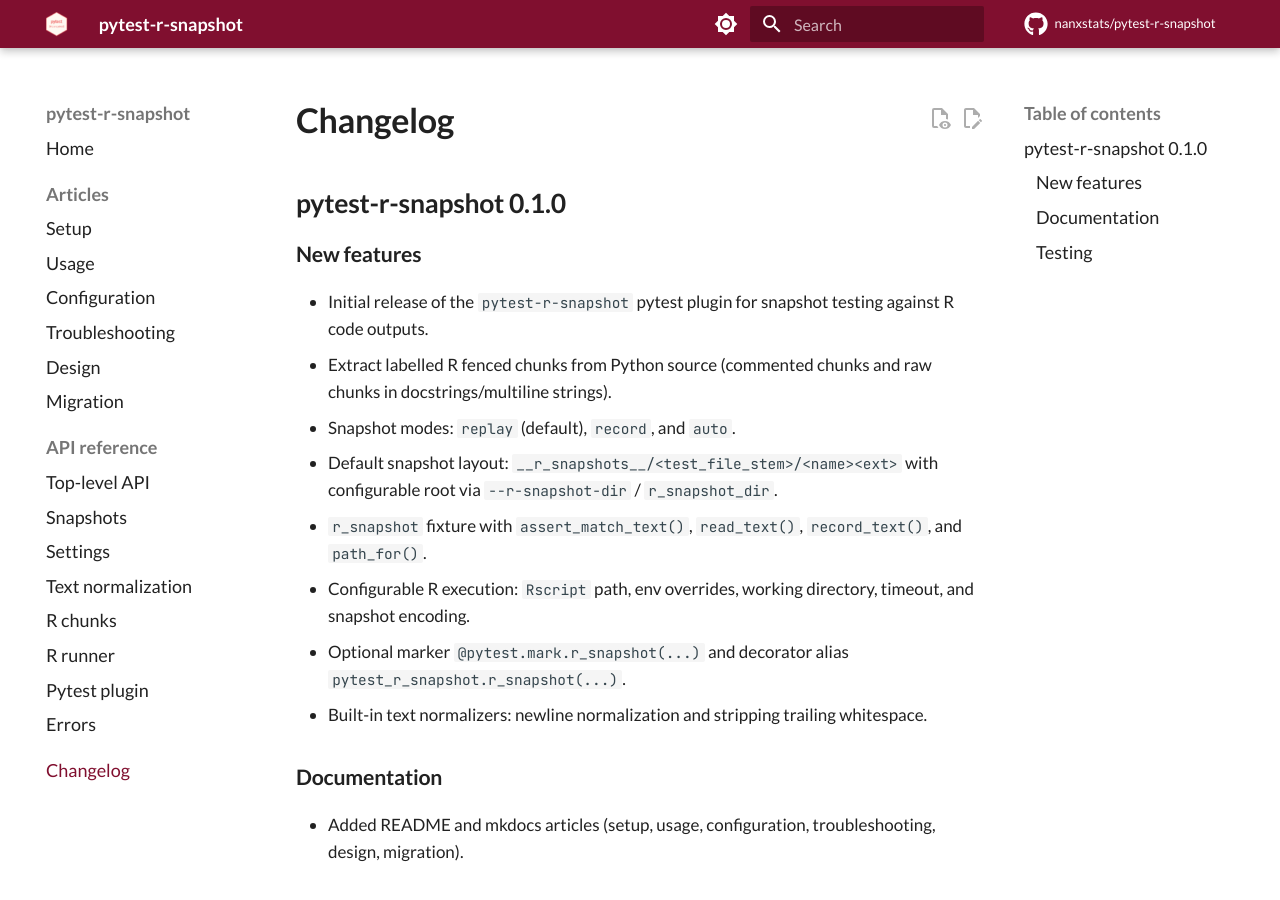
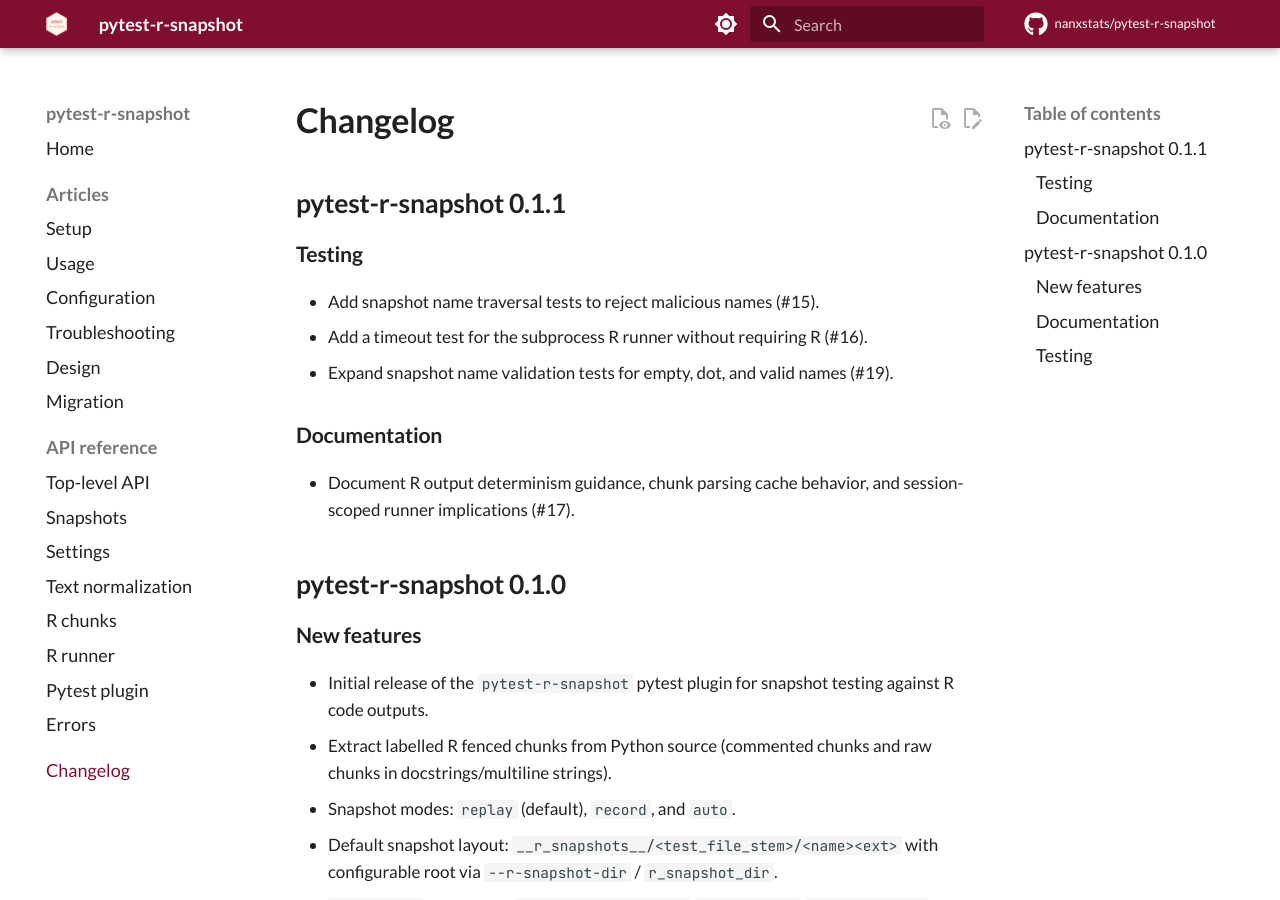
Before and after one commit to nanxstats/pytest-r-snapshot, an MkDocs documentation site: the page built from docs/changelog.md, in a window 1280 px wide and 900 px high. Built offline with MkDocs 1.6.1 and Material for MkDocs 9.7.7, drawn with Linux system fonts in a browser that asks for light colours; comment, search, counter and statistics services are not loaded.

Commit message:
Update changelog for v0.1.1

```diff
--- a/docs/changelog.md
+++ b/docs/changelog.md
@@ -1,3 +1,17 @@
+# Changelog
+
+## pytest-r-snapshot 0.1.1
+
+### Testing
+
+- Add snapshot name traversal tests to reject malicious names (#15).
+- Add a timeout test for the subprocess R runner without requiring R (#16).
+- Expand snapshot name validation tests for empty, dot, and valid names (#19).
+
+### Documentation
+
+- Document R output determinism guidance, chunk parsing cache behavior, and session-scoped runner implications (#17).
+
 ## pytest-r-snapshot 0.1.0
 
 ### New features
```
Also changed, not shown: CHANGELOG.md (+14 -0 lines).
